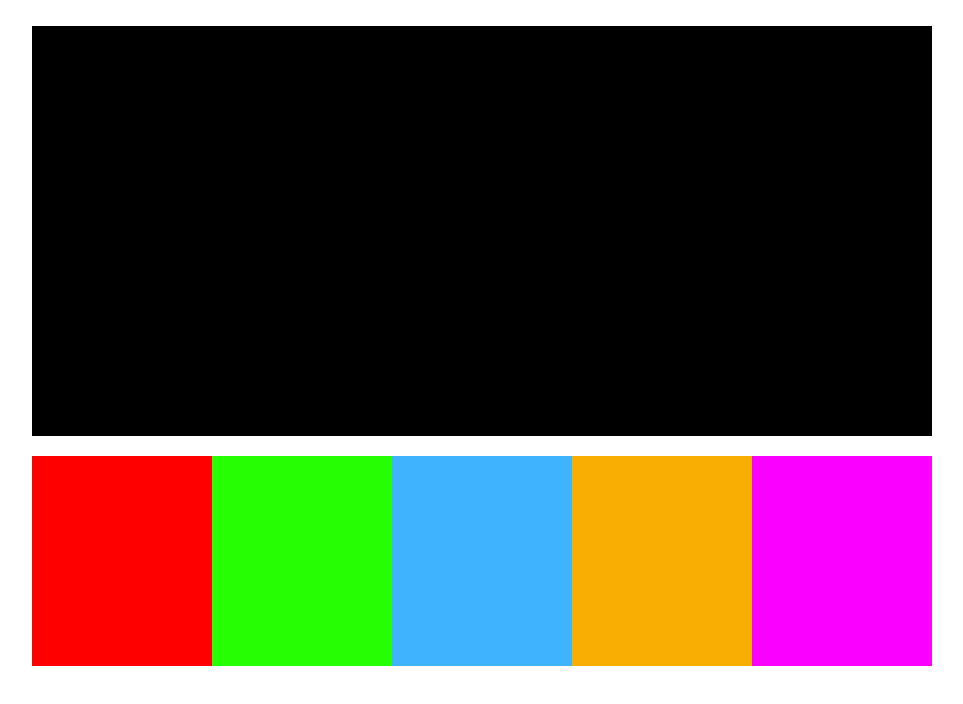
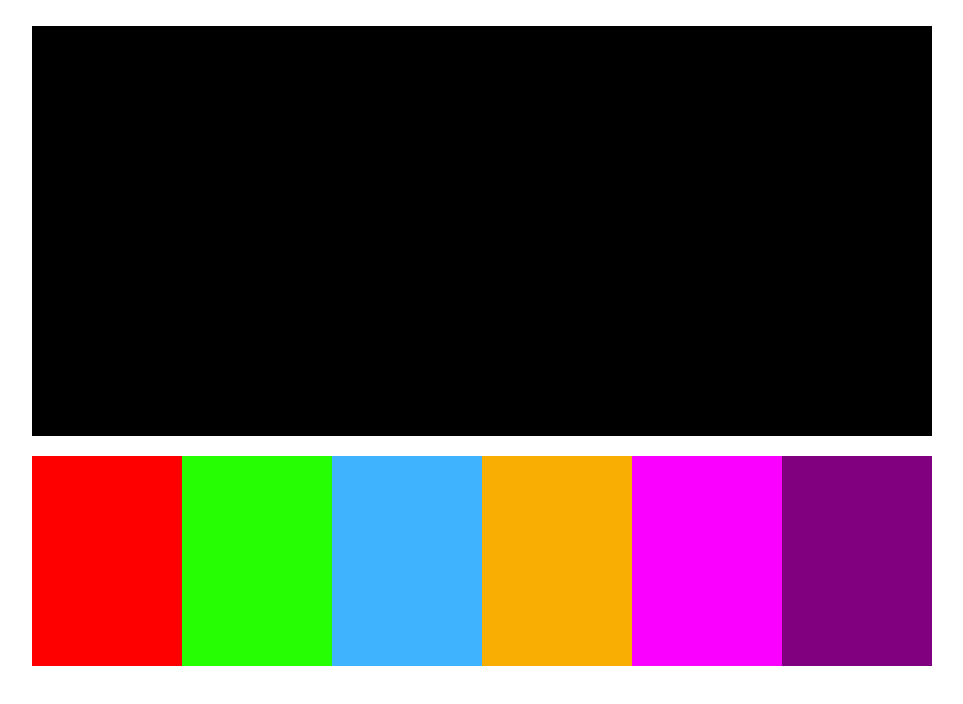
Before and after one commit to bc-whisnant/react-color-picker, a React (Create React App) app: page / in a window 1280 px wide. Shown: the top 704 px of the page, without its empty margins (158-1121 px from the left). Built offline with nearby package versions, Linux system fonts and the light colour scheme.

Commit message:
added an additional color

```diff
--- a/src/App.css
+++ b/src/App.css
@@ -38,6 +38,9 @@
 .pink {
   background-color: #FA00FF;
 }
+.purple {
+  background-color: purple;
+}
 
 @media screen and (max-width: 768px) {
   .App {
--- a/src/App.js
+++ b/src/App.js
@@ -42,6 +42,11 @@ class App extends Component {
           backgroundColor: '#FA00FF',
         });
         break;
+      case 'purple':
+        this.setState({
+          backgroundColor: 'purple',
+        });
+        break;
     }
   };
 
@@ -64,7 +69,7 @@ class App extends Component {
       color: 'white'
     }
 
-    let classNames = ['red', 'green', 'blue', 'orange', 'pink'];
+    let classNames = ['red', 'green', 'blue', 'orange', 'pink', 'purple'];
     return (
       <div className='App'>
         <LargeSwatch style={style} />
```
